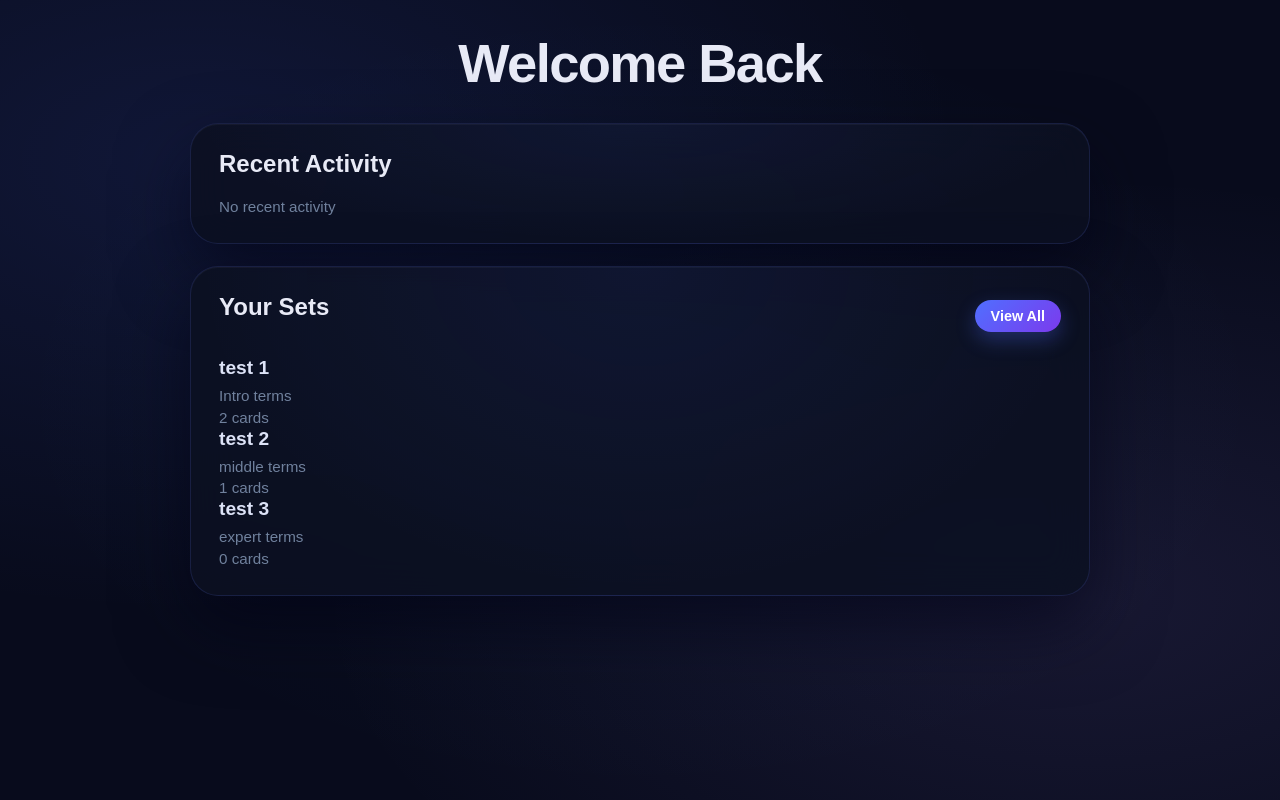
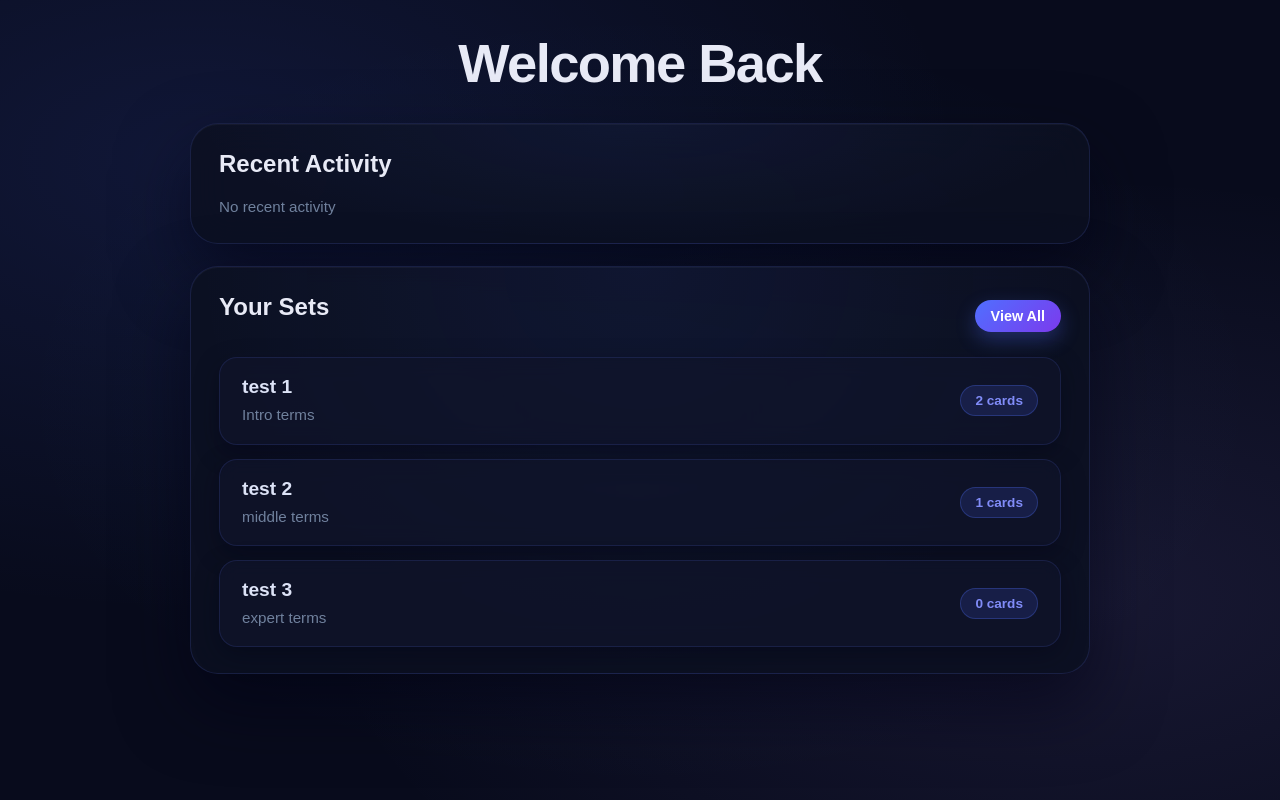
Before and after one commit to bubs5/COP4331LargeProject, a React (Vite) app: page /dashboard in a window 1280 px wide. Built offline with nearby package versions, Linux system fonts and the light colour scheme; no server answers.

Commit message:
Update dashboard.tsx

```diff
--- a/frontend/src/pages/dashboard.tsx
+++ b/frontend/src/pages/dashboard.tsx
@@ -76,20 +76,25 @@ function Dashboard() {
                 ) : sets.length === 0 ? (
                     <p>No study sets yet.</p>
                 ) : (
-                    <div className="dashboard-sets-grid">
+                    <div className="dashboard-sets-list">
     {sets.slice(0, 3).map((set) => (
         <div
             key={set.id}
-                                className="study-set-preview"
+            className="dashboard-set-row"
             onClick={() => {
                 localStorage.setItem("lastSet", JSON.stringify(set));
                 navigate(`/sets/${set.id}`);
             }}
             style={{ cursor: "pointer" }}
         >
+            <div className="dashboard-set-copy">
                 <h3>{set.title}</h3>
                 <p>{set.description}</p>
-                                <p>{set.cardCount} cards</p>
+            </div>
+
+            <span className="dashboard-set-count">
+                {set.cardCount} cards
+            </span>
         </div>
     ))}
 </div>
```
Lines whose indentation alone changed are shown as unchanged.
